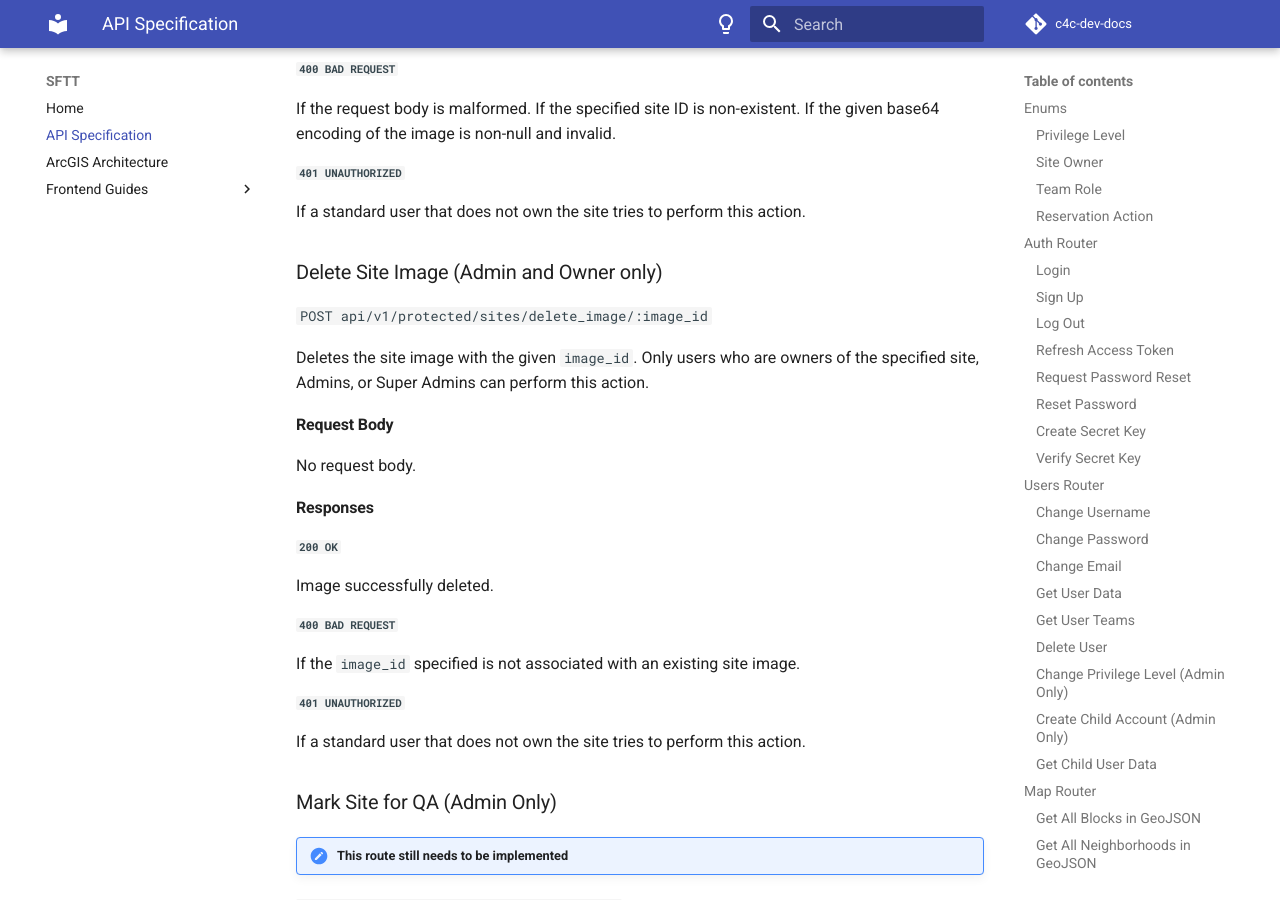
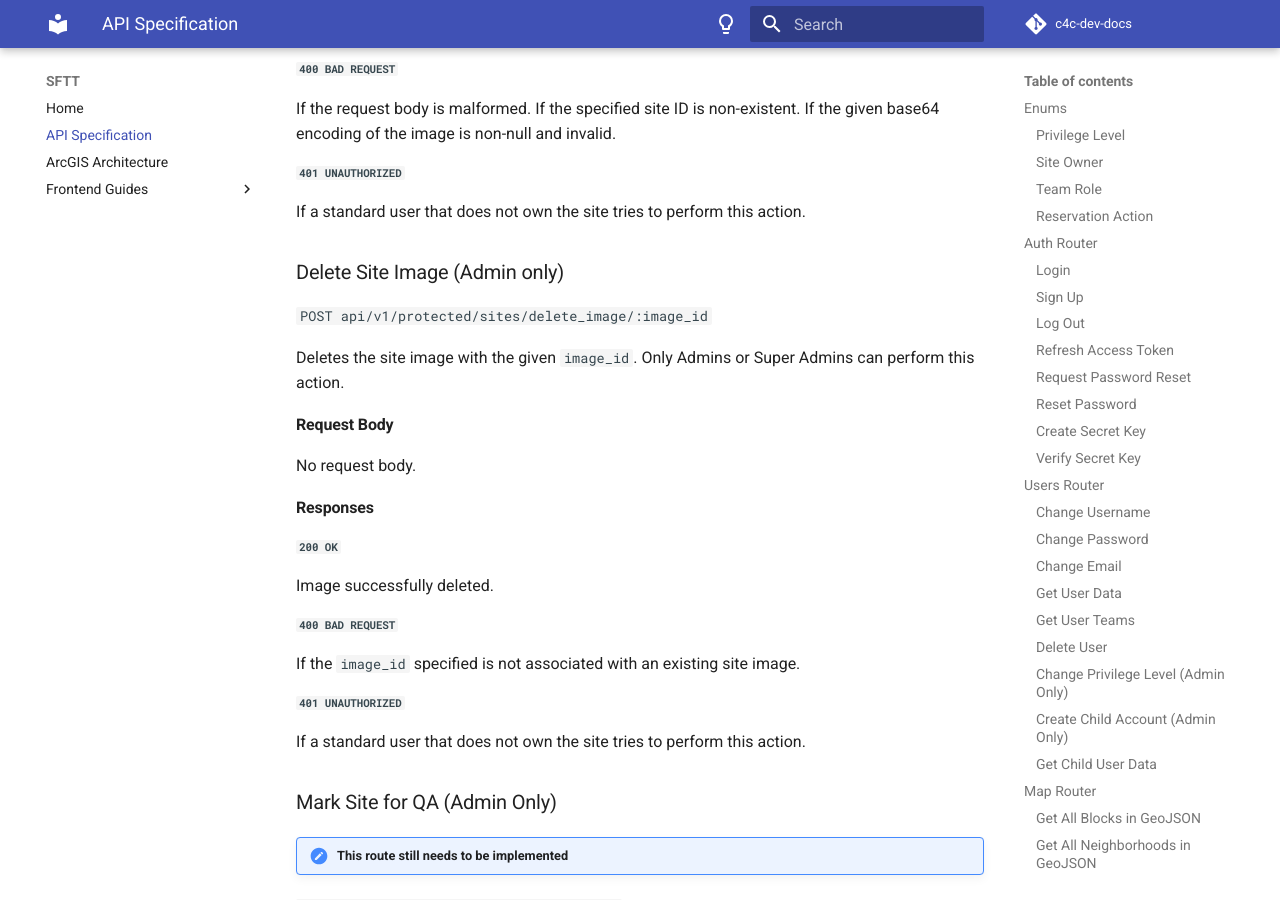
Before and after one commit to Code-4-Community/c4c-dev-docs, an MkDocs documentation site: the page built from docs/sftt/sftt-api-spec.md, in a window 1280 px wide and 900 px high, scrolled down 32487 px. Built offline with MkDocs 1.6.1 and Material for MkDocs 9.7.7, drawn with Linux system fonts in a browser that asks for light colours; comment, search, counter and statistics services are not loaded.

Commit message:
update docs (#116)
Co-authored-by: Kenny Jung <33704204+chromium-52@users.noreply.github.com>

```diff
--- a/docs/sftt/sftt-api-spec.md
+++ b/docs/sftt/sftt-api-spec.md
@@ -1504,11 +1504,11 @@
 
 If a standard user that does not own the site tries to perform this action.
 
-### Delete Site Image (Admin and Owner only)
+### Delete Site Image (Admin only)
 
 `POST api/v1/protected/sites/delete_image/:image_id`
 
-Deletes the site image with the given `image_id`. Only users who are owners of the specified site, Admins, or Super Admins can perform this action.
+Deletes the site image with the given `image_id`. Only Admins or Super Admins can perform this action.
 
 #### Request Body
 
```
